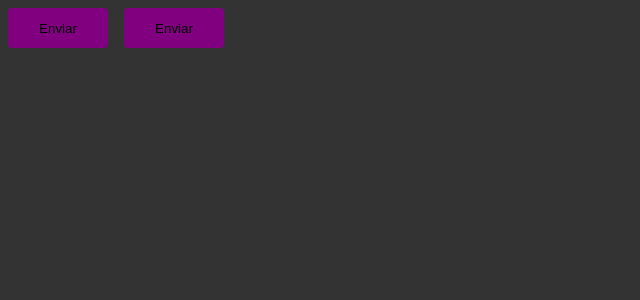
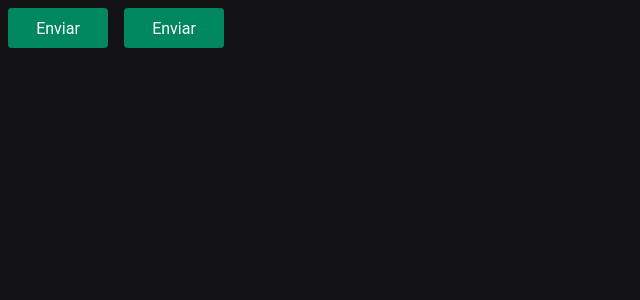
Before and after one commit to ItaloRodriguesDev/Ignite-Timer, a React (Vite) app: page / in a window 1280 px wide. Shown: the top 300 px of the page, without its empty margins (0-640 px from the left). Built offline with nearby package versions, Linux system fonts and the light colour scheme.

Commit message:
Aula 1.7 - Configuraçoes de temas globais.

```diff
--- a/index.html
+++ b/index.html
@@ -1,9 +1,17 @@
 <!DOCTYPE html>
-<html lang="en">
+<html lang="pt-br">
   <head>
+    <link rel="preconnect" href="https://fonts.googleapis.com" />
+    <link rel="preconnect" href="https://fonts.gstatic.com" crossorigin />
+
     <meta charset="UTF-8" />
+    <meta name="viewport" content="width=device-width, initial-scale=1.0" />
 
-    <meta name="viewport" content="width=device-width, initial-scale=1.0" />
+    <link
+      href="https: //fonts.googleapis.com/css2? family= Roboto+Mono:wght@700 &family= Roboto:wght@300;400;700 & display= swap"
+      rel="folha de estilo"
+    />
+
     <title>Ignite Timer</title>
   </head>
   <body>
--- a/src/@types/styled.d.ts
+++ b/src/@types/styled.d.ts
@@ -4,5 +4,5 @@
 type ThemeType = typeof defaultTheme;
 
 declare module 'styled-components'{
-export interface defaultTheme extends ThemeType {}
+export interface DefaultTheme extends ThemeType {}
 }
--- a/src/App.tsx
+++ b/src/App.tsx
@@ -7,10 +7,10 @@
 
   return (
     <ThemeProvider theme={defaultTheme}>
-    <Button variant="primary" />
-    <Button variant="secondary" />
+     <Button variant="primary" />
+      <Button variant="secondary" />
 
-    <GlobalStyle/>
+      <GlobalStyle/>
     </ThemeProvider>
   )
 }
--- a/src/components/Button.styles.ts
+++ b/src/components/Button.styles.ts
@@ -20,7 +20,8 @@
 border: 0;
 margin: 8px;
 
-background-color: ${props => props.theme.primary};
+background-color: ${props => props.theme['green-500']};
+color: ${props => props.theme.white};
 
 /*${props => {
   return `background: ${buttonVariants[props.variant]}`
--- a/src/styles/global.ts
+++ b/src/styles/global.ts
@@ -7,11 +7,20 @@
     box-sizing: border-box;
   }
 
-  body {
-    background: #333;
-    color: #fff;
+  :focus {
+    outline: 0;
+    box-shadow: 0 0 0 2px ${props => props.theme["gray-500"]};
   }
 
+  body {
+    background-color: ${props => props.theme['gray-900']};
+    color: ${propos => propos.theme['gray-300']};
+    }
 
+  border-style, input, textarea, button {
+    font-family: 'Roboto', sans-serif;
+    font-weight: 400;
+    font-size: 1rem;
+  }
 
 `;
--- a/src/styles/themes/default.ts
+++ b/src/styles/themes/default.ts
@@ -1,4 +1,21 @@
 export const defaultTheme = {
-  primary: 'purple',
-  secondary: 'orange',
+  white: '#FFF',
+
+  'gray-100': '#E1E1E6',
+  'gray-300': '#C4C4CC',
+  'gray-400': '#8D8D99',
+  'gray-500': '#7C7C8A',
+  'gray-600': '#323238',
+  'gray-700': '#29292E',
+  'gray-800': '#202024',
+  'gray-900': '#121214',
+
+  'green-300': '#00B37E',
+  'green-500': '#00875F',
+  'green-700': '#015F43',
+
+  'red-500': '#AB222E',
+  'red-700': '#7A1921',
+
+  'yellow-500': '#FBA94C',
 }
```
